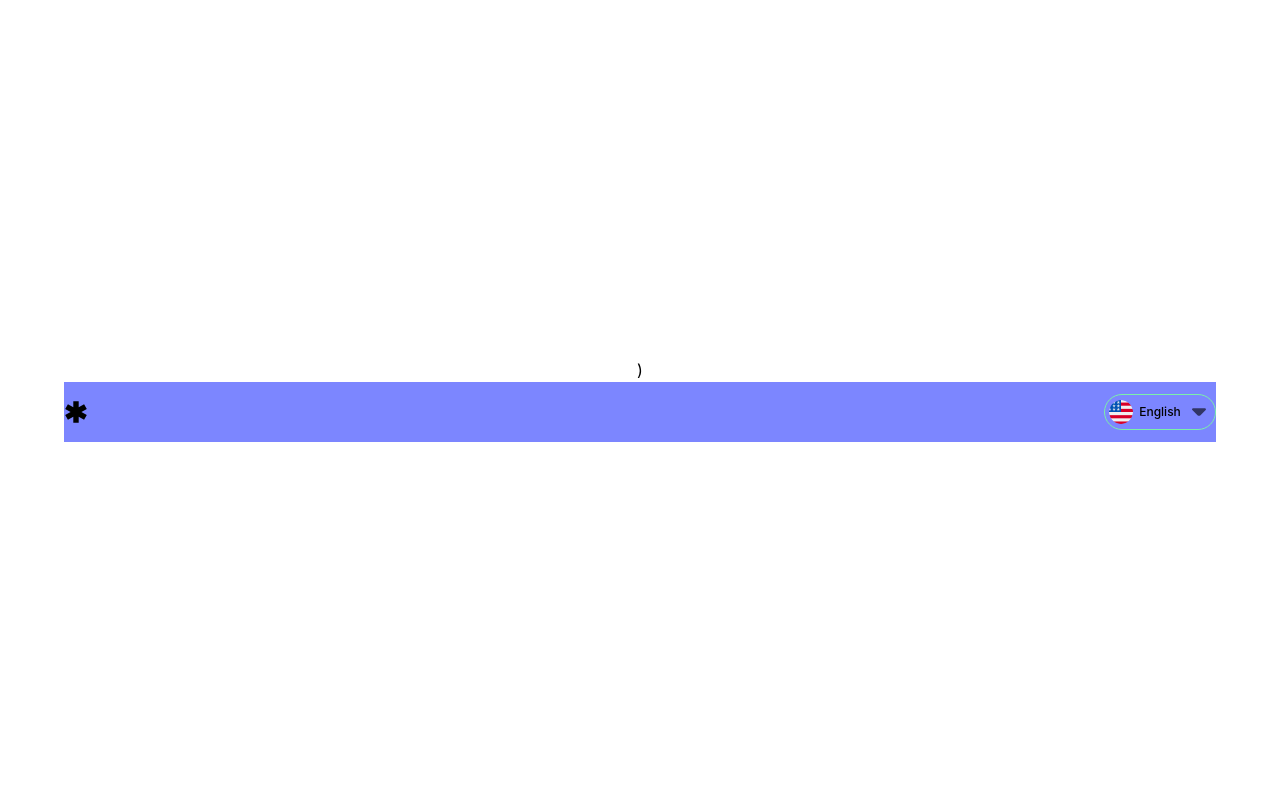
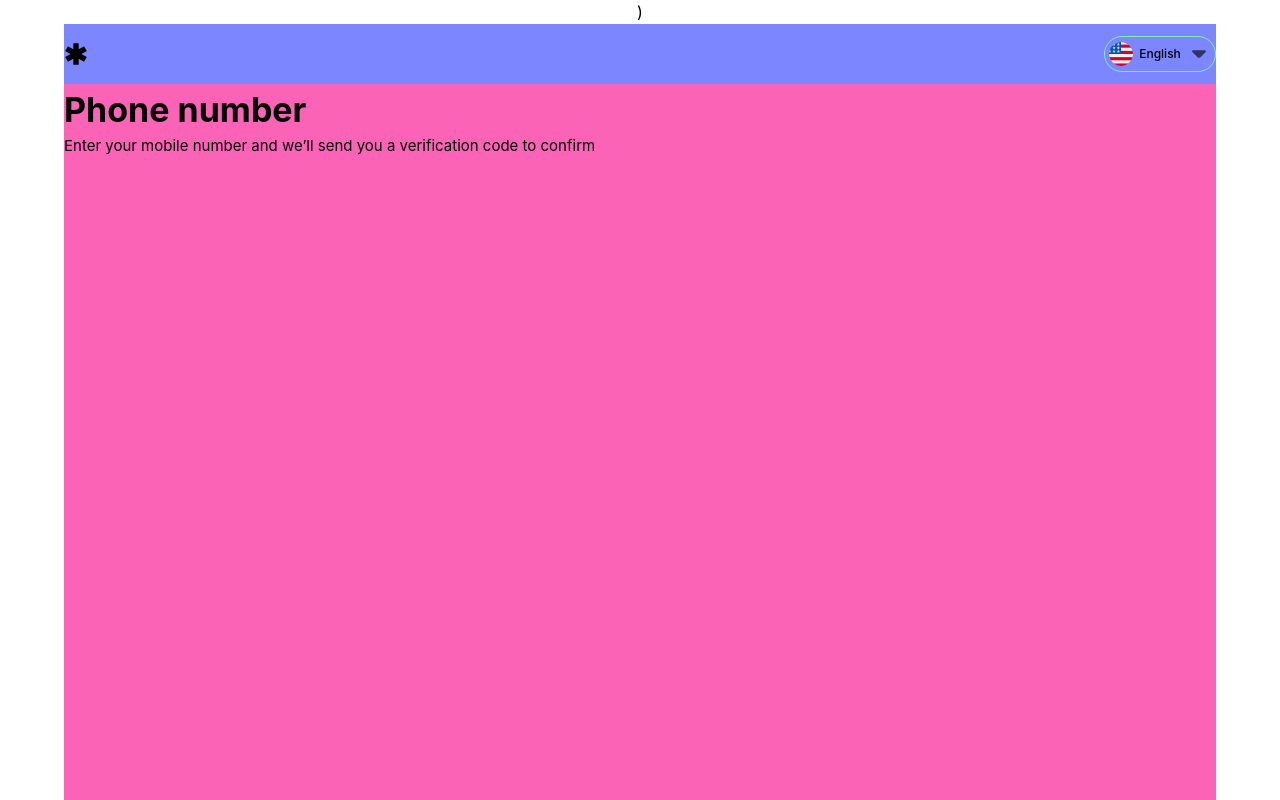
Before and after one commit to khaterehnaseri444-ui/otp, a React (Vite) app: page / in a window 1280 px wide. Built offline with nearby package versions, Linux system fonts and the light colour scheme.

Commit message:
feat : inistall tailwind-merge

```diff
--- a/package.json
+++ b/package.json
@@ -16,6 +16,7 @@
     "react-dom": "^19.2.7",
     "react-router-dom": "^7.18.1",
     "react-toastify": "^11.1.0",
+    "tailwind-merge": "^3.6.0",
     "tailwindcss": "^4.3.2"
   },
   "devDependencies": {
--- a/src/pages/home/index.tsx
+++ b/src/pages/home/index.tsx
@@ -1,23 +1,14 @@
-import Icon from "../../components/ui/icon";
 import { useTheme } from "../../core/provider/darkMode";
+import OtpPhoneNumber from "./landing/OtpPhoneNumber";
 
 function HomePage() {
-  const {darkMode,modeButton}=useTheme()
+  const { darkMode, modeButton } = useTheme();
   return (
     <div className="w-full h-screen flex items-center justify-center flex-col">
       <div>
-        <button onClick={modeButton}>
-          {darkMode ? ('*'):(')')}
-        </button>
+        <button onClick={modeButton}>{darkMode ? "*" : ")"}</button>
       </div>
-      <div className="w-[90%] h-15 bg-indigo-400 flex items-center justify-between">
-        <Icon name="logo" className="text-white" />
-        <div className="w-28 h-9 border border-green-300  rounded-[40px] px-1 flex items-center justify-between">
-            <img src="/assets/USA.png" className="w-6 h-6 rounded-full" alt="usa"/>
-            <p className="text-[12px] font-medium">English</p>
-          <Icon name="selectbox" />
-        </div>
-      </div>
+      <OtpPhoneNumber />
     </div>
   );
 }
--- a/src/pages/home/landing/OtpPhoneNumber.tsx
+++ b/src/pages/home/landing/OtpPhoneNumber.tsx
@@ -1,10 +1,26 @@
+import Icon from "../../../components/ui/icon";
 
 function OtpPhoneNumber() {
-    return (
-        <div >
-
+  return (
+    <div className="w-[90%] h-full flex flex-col bg-pink-400">
+      <div className="w-full h-15 bg-indigo-400 flex items-center justify-between">
+        <Icon name="logo" className="text-white dark:text-green-400" />
+        <div className="w-28 h-9 border border-green-300  rounded-[40px] px-1 flex items-center justify-between">
+          <img
+            src="/assets/USA.png"
+            className="w-6 h-6 rounded-full"
+            alt="usa"
+          />
+          <p className="text-[12px] font-medium">English</p>
+          <Icon name="selectbox" />
         </div>
-    );
+      </div>
+        <div className="w-full h-auto flex flex-col">
+          <p className="text-[34px] font-bold">Phone number</p>
+          <p className="text-[15px]">Enter your mobile number and we’ll send you a verification code to confirm</p>
+        </div>
+    </div>
+  );
 }
 
 export default OtpPhoneNumber;
```
Also changed, not shown: 1 other file (tests, documents, lock files or other folders).
